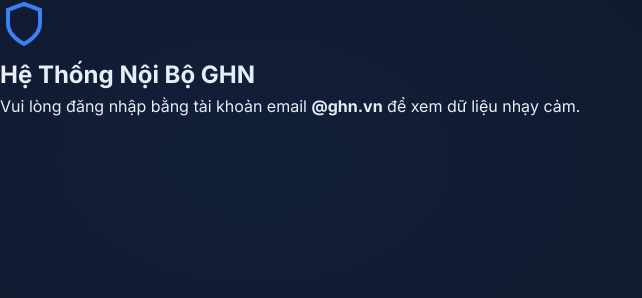
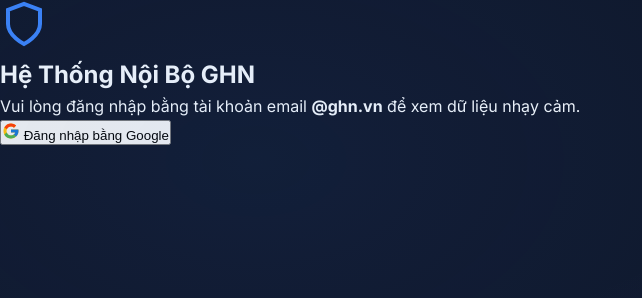
Before and after one commit to Myletuyen/Report-Pickup, a website: page index.html in a window 1280 px wide. Shown: the whole page, without its empty margins (0-642 px from the left). Drawn offline with Linux system fonts and the light colour scheme; no server answers.

Commit message:
Update index.html

```diff
--- a/index.html
+++ b/index.html
@@ -8,7 +8,6 @@
     <link rel="preconnect" href="https://fonts.gstatic.com" crossorigin>
     <link href="https://fonts.googleapis.com/css2?family=Inter:wght@300;400;500;600;700;800&display=swap" rel="stylesheet">
     <link rel="stylesheet" href="index.css">
-    <script src="https://accounts.google.com/gsi/client" async defer></script>
 </head>
 <body>
     <!-- Login Screen -->
@@ -20,20 +19,15 @@
             <h2 class="login-title">Hệ Thống Nội Bộ GHN</h2>
             <p class="login-desc">Vui lòng đăng nhập bằng tài khoản email <strong>@ghn.vn</strong> để xem dữ liệu nhạy cảm.</p>
 
-            <div id="g_id_onload"
-                 data-client_id="646710154972-b7b4iq81ej76i86cm2mgs4fnnquhrc0a.apps.googleusercontent.com"
-                 data-callback="handleCredentialResponse"
-                 data-auto_prompt="false">
-            </div>
-            <div class="g_id_signin"
-                 data-type="standard"
-                 data-size="large"
-                 data-theme="outline"
-                 data-text="sign_in_with"
-                 data-shape="rectangular"
-                 data-logo_alignment="left"
-                 style="margin-top: 24px; display: flex; justify-content: center;">
-            </div>
+            <button id="google-login-btn" class="google-login-btn" type="button">
+                <svg width="18" height="18" viewBox="0 0 48 48">
+                    <path fill="#FFC107" d="M43.611,20.083H42V20H24v8h11.303c-1.649,4.657-6.08,8-11.303,8c-6.627,0-12-5.373-12-12s5.373-12,12-12c3.059,0,5.842,1.154,7.961,3.039l5.657-5.657C34.046,6.053,29.268,4,24,4C12.955,4,4,12.955,4,24s8.955,20,20,20s20-8.955,20-20C44,22.659,43.862,21.35,43.611,20.083z"/>
+                    <path fill="#FF3D00" d="M6.306,14.691l6.571,4.819C14.655,15.108,18.961,12,24,12c3.059,0,5.842,1.154,7.961,3.039l5.657-5.657C34.046,6.053,29.268,4,24,4C16.318,4,9.656,8.337,6.306,14.691z"/>
+                    <path fill="#4CAF50" d="M24,44c5.166,0,9.86-1.977,13.409-5.192l-6.19-5.238C29.211,35.091,26.715,36,24,36c-5.202,0-9.619-3.317-11.283-7.946l-6.522,5.025C9.505,39.556,16.227,44,24,44z"/>
+                    <path fill="#1976D2" d="M43.611,20.083H42V20H24v8h11.303c-0.792,2.237-2.231,4.166-4.087,5.571c0.001-0.001,0.002-0.001,0.003-0.002l6.19,5.238C36.971,39.205,44,34,44,24C44,22.659,43.862,21.35,43.611,20.083z"/>
+                </svg>
+                <span>Đăng nhập bằng Google</span>
+            </button>
             <p id="login-error" class="login-error"></p>
         </div>
     </div>
```
